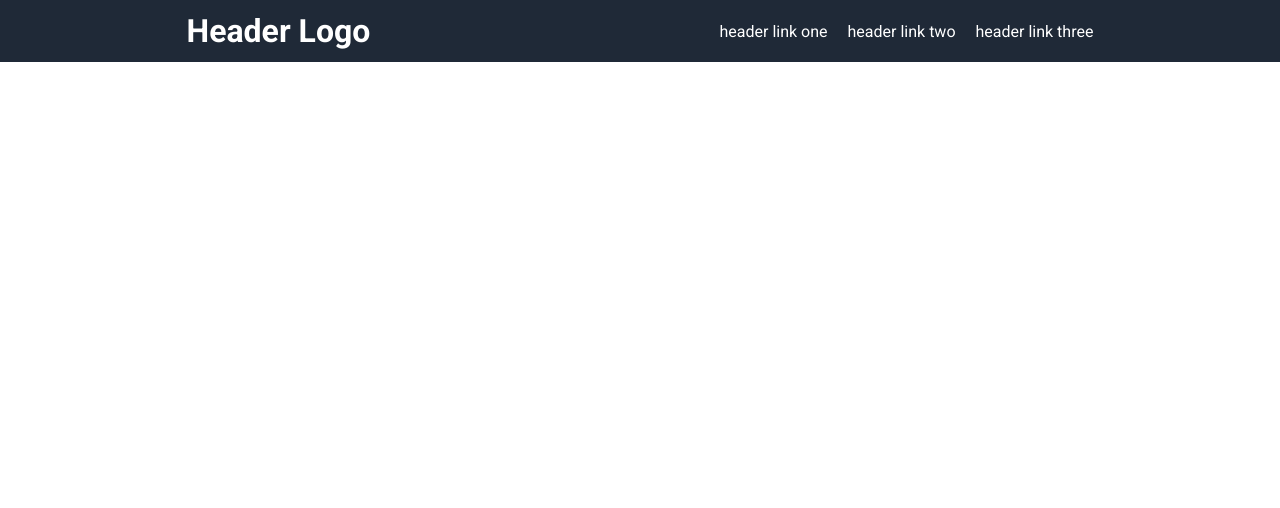
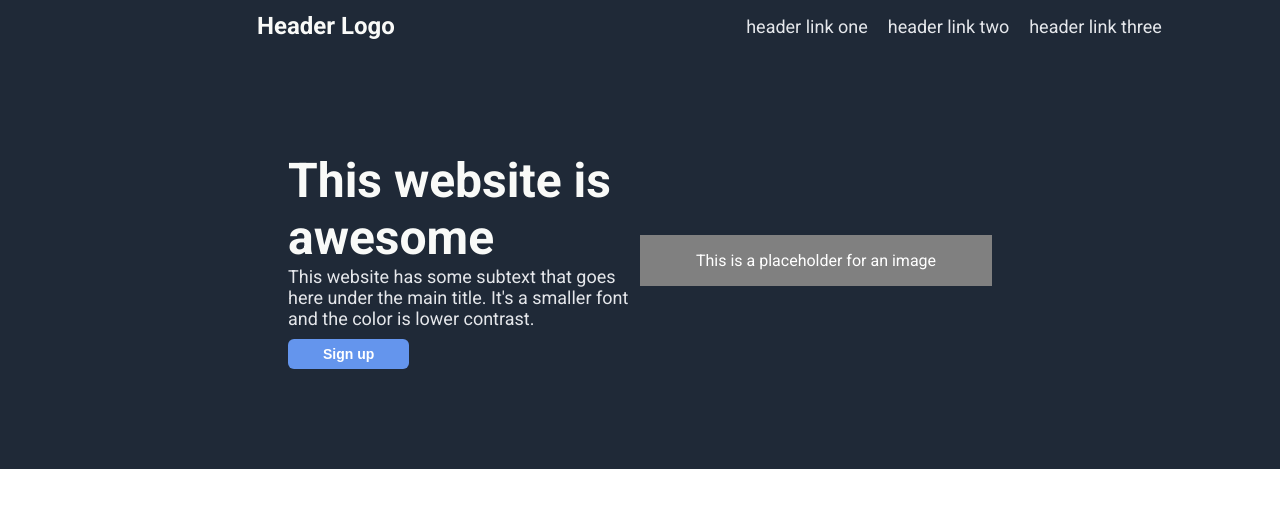
Before and after one commit to Ciberramir52/landing_page, a plain HTML site: page index.html in a window 1280 px wide. Drawn offline with Linux system fonts and the light colour scheme.

Commit message:
Make hero section

```diff
--- a/index.html
+++ b/index.html
@@ -19,7 +19,21 @@
         </div>
     </div>
     <div class="hero">
-        <div class="website-info"></div>
+        <div class="hero-content">
+            <div class="website-info">
+                <h1>This website is awesome</h1>
+                <p>
+                    This website has some subtext that goes
+                    here under the main title. It's a smaller
+                    font and the color is lower contrast.
+                </p>
+                <button>Sign up</button>
+            </div>
+            <div class="hero-image">
+                <!-- <img src="" alt="This a placeholder for an image"> -->
+                <p>This is a placeholder for an image</p>
+            </div>
+        </div>
     </div>
 </body>
 </html>
--- a/style.css
+++ b/style.css
@@ -6,7 +6,7 @@ body {
     flex-direction: column;
 }
 
-.navbar, .hero {
+.navbar, .hero, .hero-content {
     display: flex;
     align-items: center;
     background-color: #1F2937;
@@ -20,12 +20,14 @@ body {
 .header-logo, .header-links {
     margin: 0;
     flex-grow: 1;
+    flex-basis: 50%;
     display: flex;
     justify-content: center;
 }
 
 .header-logo {
-    font-size: 32px;
+    font-size: 24px;
+    color: #F9FAF8;
     font-weight: 700;
 }
 
@@ -34,6 +36,52 @@ body {
 }
 
 .header-link a {
+    font-size: 18px;
+    color: #E5E7EB;
     text-decoration: none;
+}
+
+.hero {
+    justify-content: center;
+    padding: 100px 0px;
+}
+
+.hero-content {
+    flex-basis: 55%;
+}
+
+.website-info, .hero-image {
+    margin: 0;
+    flex-basis: 50%;
+    flex-grow: 1;
+}
+
+.website-info h1 {
+    margin: 0;
+    color: #F9FAF8;
+    font-size: 48px;
+}
+
+.website-info p {
+    margin: 0;
+    margin-bottom: 10px;
+    font-size: 18px;
+    color: #E5E7EB;
+}
+
+.hero-image {
+    height: 100%;
+    text-align: center;
+    background-color: grey;
+}
+
+.website-info button {
+    font-size: 14px;
+    font-weight: 700;
+    background-color: cornflowerblue;
+    padding: 7px 35px;
+    border-radius: 6px;
     color: white;
+    border: none;
+    text-align: center;
 }
```
